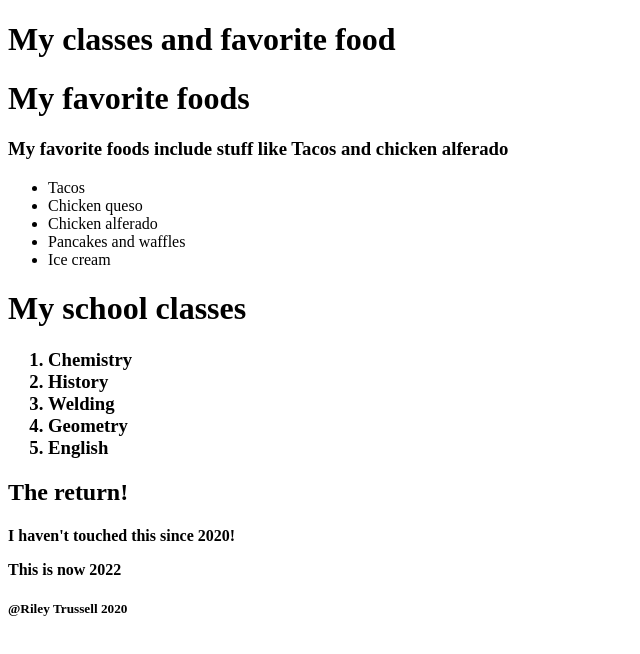
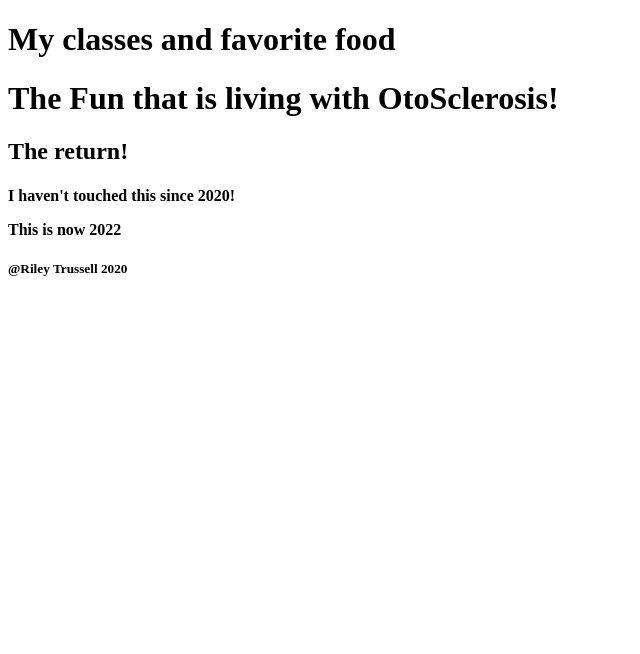
Before and after one commit to 23rtrussell/Code201-1, a website: page index.html in a window 1280 px wide. Shown: the whole page, without its empty margins (0-640 px from the left). Drawn offline with Linux system fonts and the light colour scheme.

Commit message:
Update index.html

```diff
--- a/index.html
+++ b/index.html
@@ -7,28 +7,12 @@
     <meta http-equiv="X-UA-Compatible" content="ie=edge" />
     <title></title>
   </head>
-  <H1><body>My favorite foods
+  <H1><body> The Fun that is living with OtoSclerosis!
 
     <h3>
-      <main> My favorite foods include stuff like Tacos and chicken alferado
+      <main>
       </h3>
-      <ul>
-        <li>Tacos
-        <li>Chicken queso
-        <li>Chicken alferado
-        <li>Pancakes and waffles
-        <li>Ice cream
-      </ul>
-  </body><h1> My school classes
-    <h3><section>
-      <ol>
-        <li>Chemistry
-          <li>History
-            <li>Welding
-              <li>Geometry
-                <li>English
-      </ol>
-      </h3>
+  </body><h1>
         <body><h2> The return!
             <h4> I haven't touched this since 2020!
               <p> This is now 2022 </p>
```
